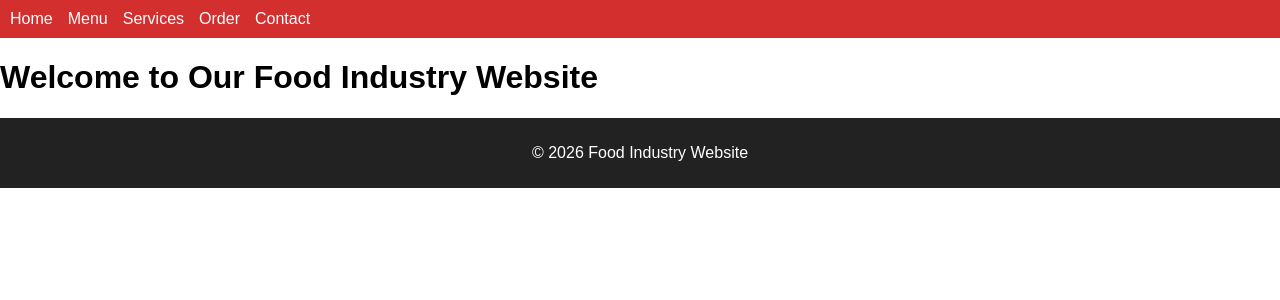
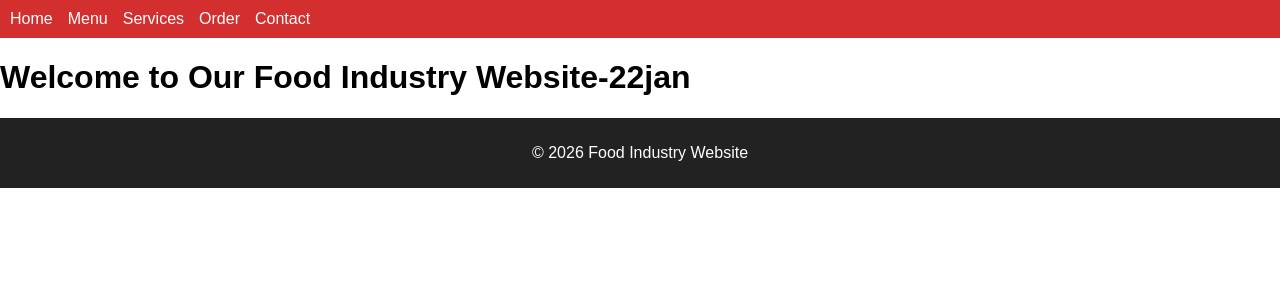
Before and after one commit to vikasrajput0112/food-react-website, a React (Create React App) app: page /about in a window 1280 px wide. Shown: the top 300 px of the page. Built offline with nearby package versions, Linux system fonts and the light colour scheme.

Commit message:
Update About.jsx

```diff
--- a/src/pages/About.jsx
+++ b/src/pages/About.jsx
@@ -1,3 +1,3 @@
 export default function Home() {
-  return <h1>Welcome to Our Food Industry Website</h1>;
+  return <h1>Welcome to Our Food Industry Website-22jan</h1>;
 }
```
